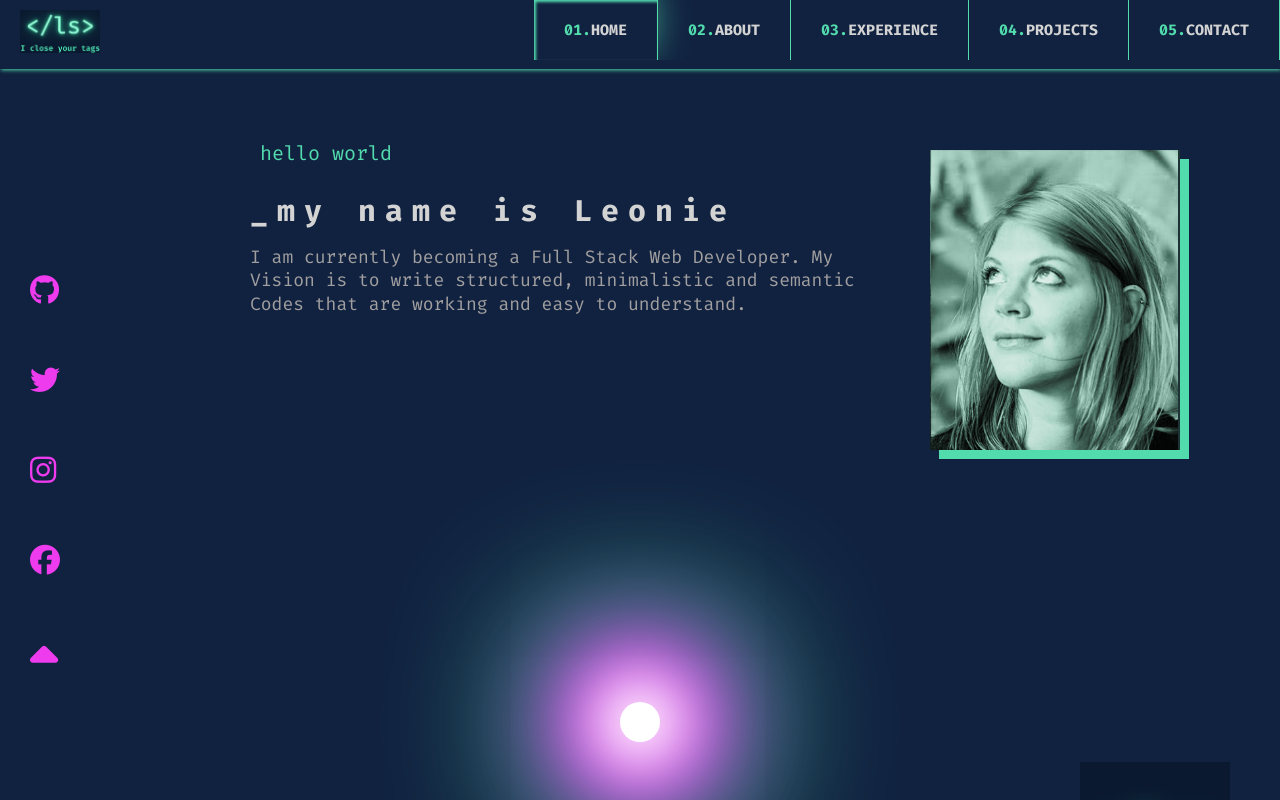
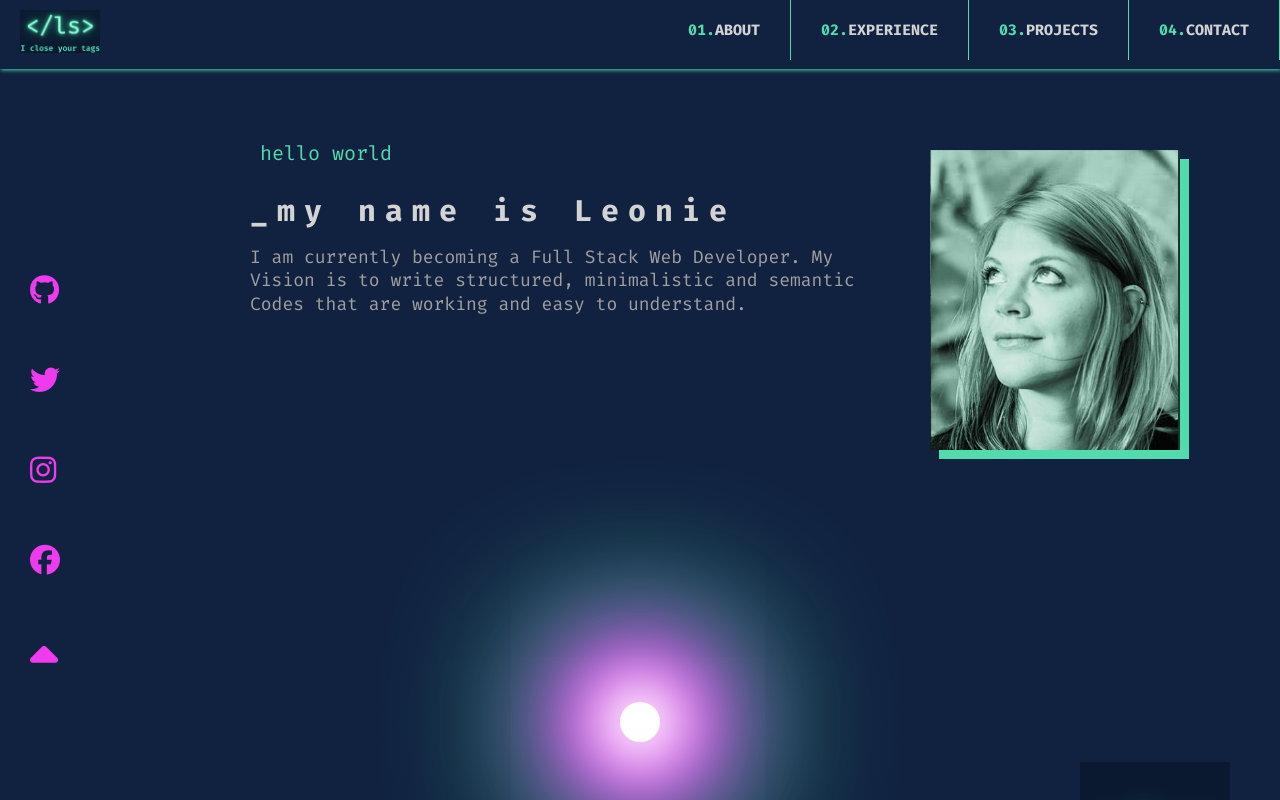
Before and after one commit to coding-mew/portfolio, a React (Vite) app: page / in a window 1280 px wide. Built offline with nearby package versions, Linux system fonts and the light colour scheme; a web font is replaced by a local one.

Commit message:
fixed about-home doubled

```diff
--- a/index.html
+++ b/index.html
@@ -9,7 +9,7 @@
     <meta name="author" content="Leonie Schwitzkowski">
     <!-- <meta name="robots" content="none"> -->
 
-    <title>Portfolio Dark</title>
+    <title>Portfolio</title>
     <script src="https://kit.fontawesome.com/8fcc4b7155.js" crossorigin="anonymous"></script>
     <link rel="preconnect" href="https://fonts.googleapis.com" />
     <link rel="preconnect" href="https://fonts.gstatic.com" crossorigin />
--- a/src/components/Navigation.jsx
+++ b/src/components/Navigation.jsx
@@ -4,30 +4,30 @@ import logo from "../assets/images/x.png";
 
 function Navigation() {
   const items = [
-    {
-      name: "Home",
-      to: "/",
-      id: "01.",
-    },
+    // {
+    //   name: "Home",
+    //   to: "/",
+    //   id: "01.",
+    // },
     {
       name: "About",
       to: "/about",
-      id: "02.",
+      id: "01.",
     },
     {
       name: "Experience",
       to: "/experience",
-      id: "03.",
+      id: "02.",
     },
     {
       name: "Projects",
       to: "/projects",
-      id: "04.",
+      id: "03.",
     },
     {
       name: "Contact",
       to: "/contact",
-      id: "05.",
+      id: "04.",
     },
 
   ];
```
Also changed, not shown: 2 other files (tests, documents, lock files or other folders).
